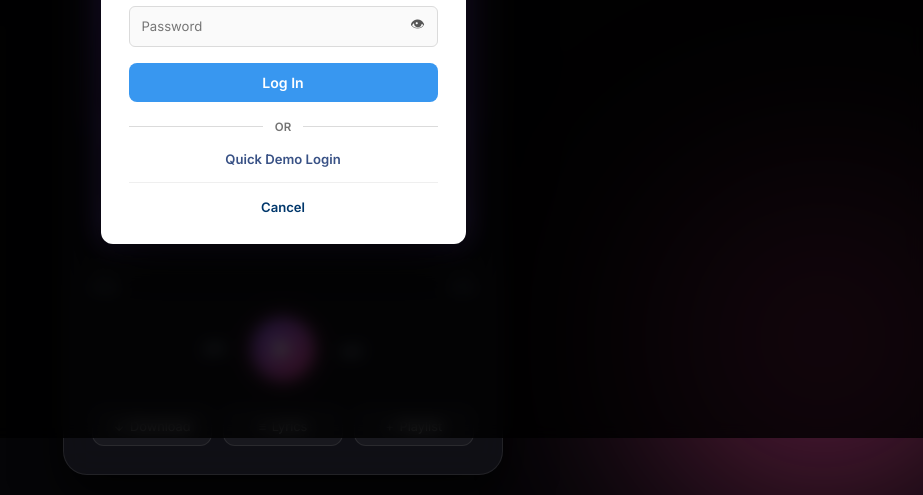
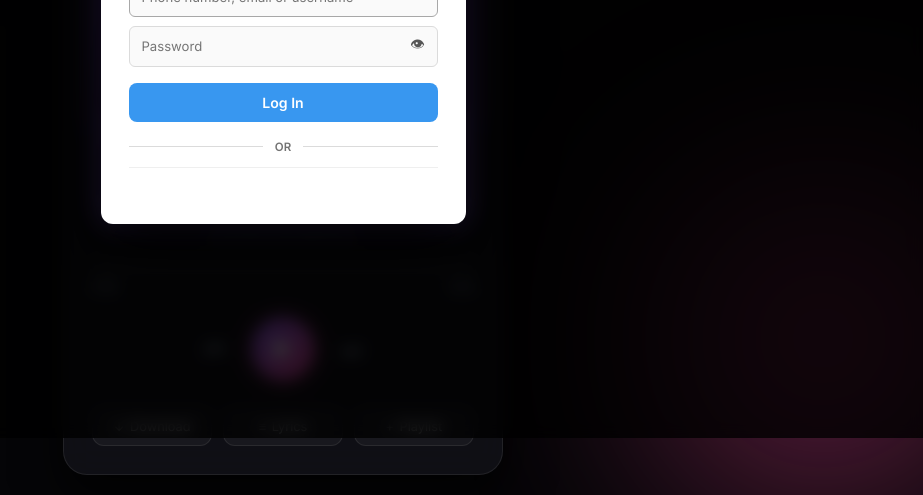
Before and after one commit to spideygm-100/nyxel-music, a plain HTML site: page index.html in a window 1280 px wide. Both pictures are taken after a click on the button "Play / Pause". Shown: the part 362-857 px from the top of the page, without its empty margins (357-1280 px from the left). Drawn offline with Linux system fonts and the light colour scheme.

Commit message:
Update index.html

```diff
--- a/index.html
+++ b/index.html
@@ -112,10 +112,10 @@
                 <span></span>
             </div>
 
-            <button type="button" id="demo-quick-btn" class="insta-quick-demo">Quick Demo Login</button>
+
 
             <div class="insta-footer-action">
-                <button type="button" id="cancel-login" class="insta-cancel-link">Cancel</button>
+                <button type="button" id="cancel-login" class="insta-cancel-link"></button>
             </div>
         </div>
     </div>
```
